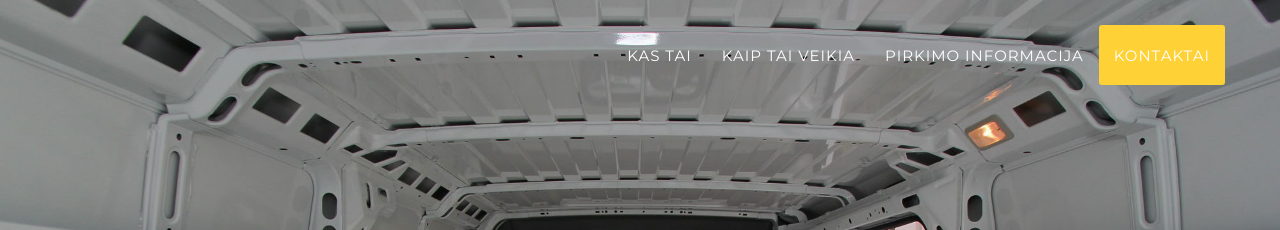
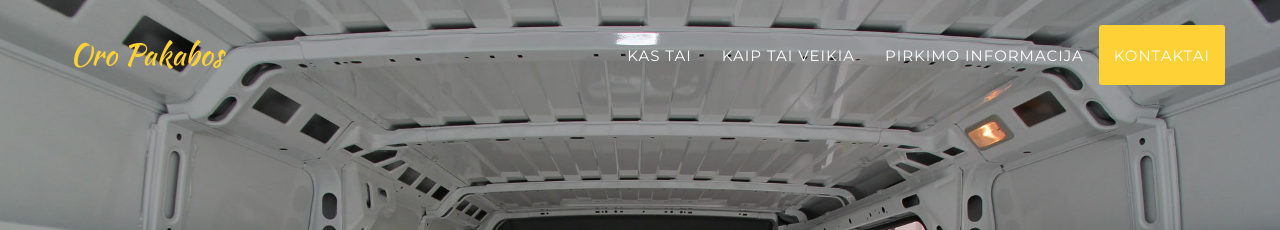
Before and after one commit to Bitvala/MikroautobusuPagalves, a Jekyll site: the page built from index.html, in a window 1280 px wide. Shown: the top 230 px of the page. Built offline with Jekyll 4.4.1, drawn with Linux system fonts in a browser that asks for light colours; some web fonts are replaced.

Commit message:
Update _config.yml

```diff
--- a/_config.yml
+++ b/_config.yml
@@ -1,9 +1,8 @@
-url: https://Bitvala.github.io
 baseurl: /MikroautobusuPagalves
 
 # Site settings
-title:
-email: your-email@domain.com
+title: Oro Pakabos
+email: Arneva47@gmail.com
 description: "Write an awesome description for your new site here. You can edit this line in _config.yml. It will appear in your document head meta (for Google search results) and in your feed.xml site description."
 
 # Color settings (hex-codes without the leading hash-tag)
```
